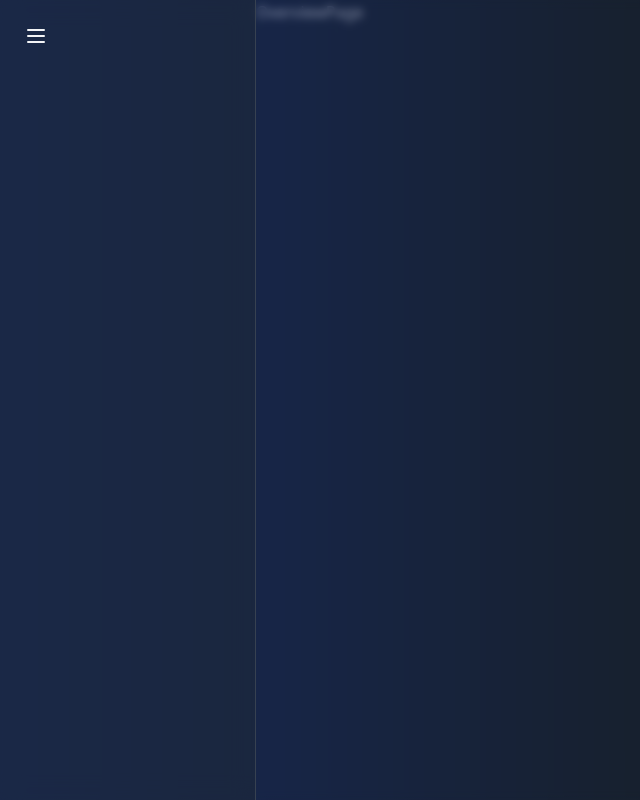
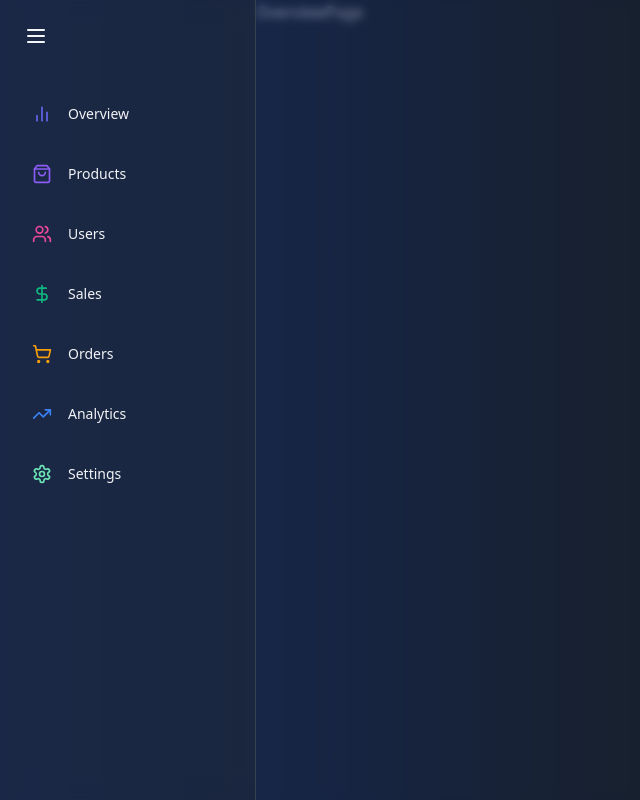
Before and after one commit to Mr-Perfectuz/react-admin, a React (Vite) app: page / in a window 1280 px wide. Shown: the whole page, without its empty margins (0-640 px from the left). Built offline with nearby package versions, Linux system fonts and the light colour scheme.

Commit message:
Feat: develop Sidebar component and animation

```diff
--- a/src/components/Sidebar.jsx
+++ b/src/components/Sidebar.jsx
@@ -26,14 +26,16 @@ const SIDEBAR_ITEMS = [
   { name: "Analytics", icon: TrendingUp, color: "#3B82F6", href: "/analytics" },
   { name: "Settings", icon: Settings, color: "#6EE7B7", href: "/settings" },
 ];
+
 export const Sidebar = () => {
   const [isSidebarOpen, setIsSidebarOpen] = useState(true);
+
   return (
     <motion.div
-      className={`relative z-10 transition-all duration-300 ease-in-out flex-shrink-0 ${
-        isSidebarOpen ? "w-64" : "w-20"
-      }`}
-      animate={{ width: isSidebarOpen ? "w-64" : "w-20" }}
+      className="relative z-10 flex-shrink-0"
+      initial={{ width: "16rem" }}
+      animate={{ width: isSidebarOpen ? "16rem" : "5rem" }}
+      transition={{ duration: 0.3 }}
     >
       <div className="h-full bg-gray-800 bg-opacity-50 backdrop-blur-md p-4 flex flex-col border-r border-gray-700">
         <motion.button
@@ -44,6 +46,32 @@ export const Sidebar = () => {
         >
           <Menu size={24} />
         </motion.button>
+
+        <nav className="mt-8 flex-grow">
+          {SIDEBAR_ITEMS.map((item) => (
+            <Link key={item.href} to={item.href}>
+              <motion.div className="flex items-center p-4 text-sm font-medium rounded-lg hover:bg-gray-700 transition-colors mb-2">
+                <item.icon
+                  size={20}
+                  style={{ color: item.color, minWidth: "20px" }}
+                />
+                <AnimatePresence>
+                  {isSidebarOpen && (
+                    <motion.span
+                      className="ml-4 whitespace-nowrap"
+                      initial={{ opacity: 0 }}
+                      animate={{ opacity: 1 }}
+                      exit={{ opacity: 0 }}
+                      transition={{ duration: 0.2 }}
+                    >
+                      {item.name}
+                    </motion.span>
+                  )}
+                </AnimatePresence>
+              </motion.div>
+            </Link>
+          ))}
+        </nav>
       </div>
     </motion.div>
   );
```
